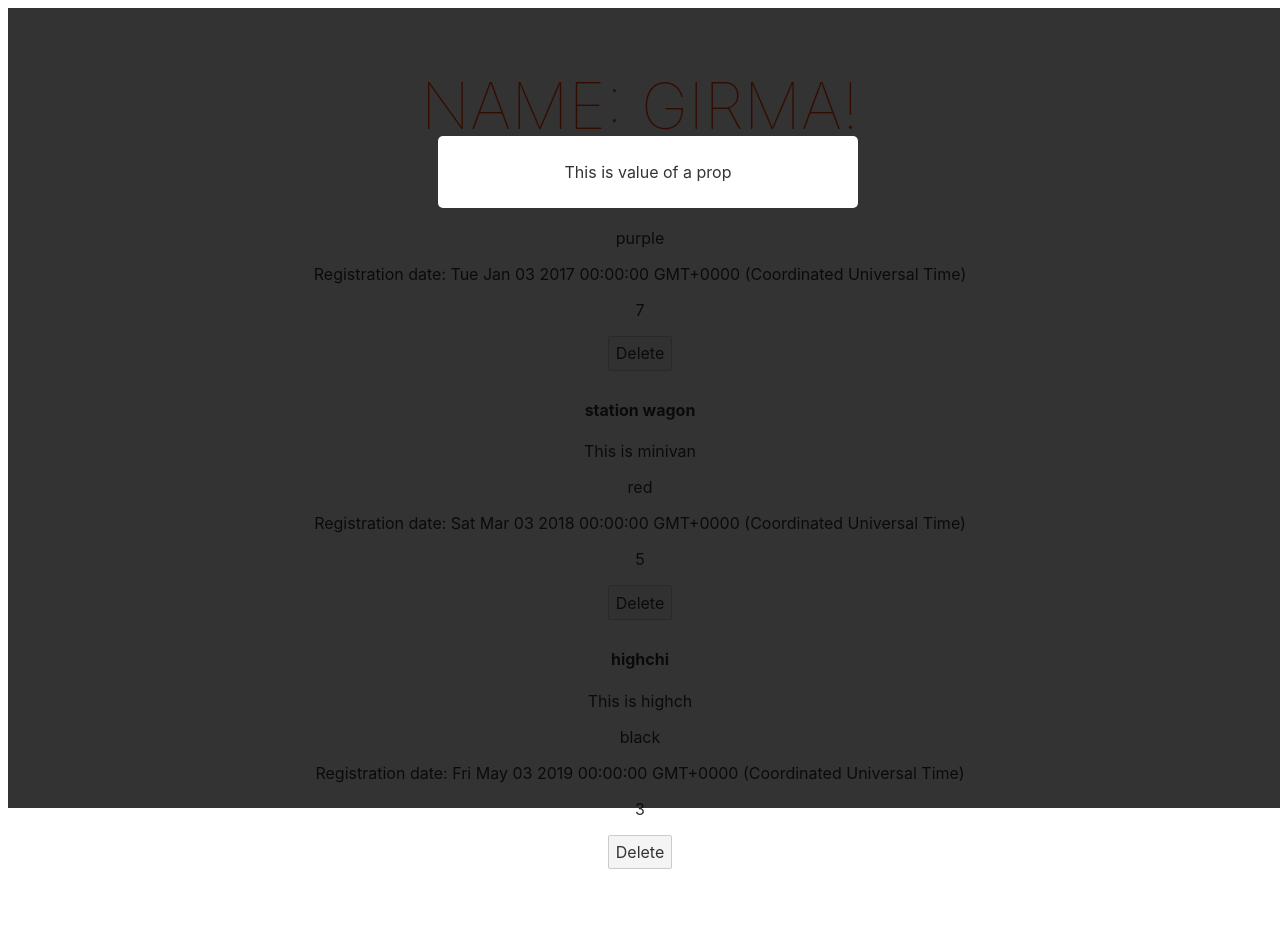
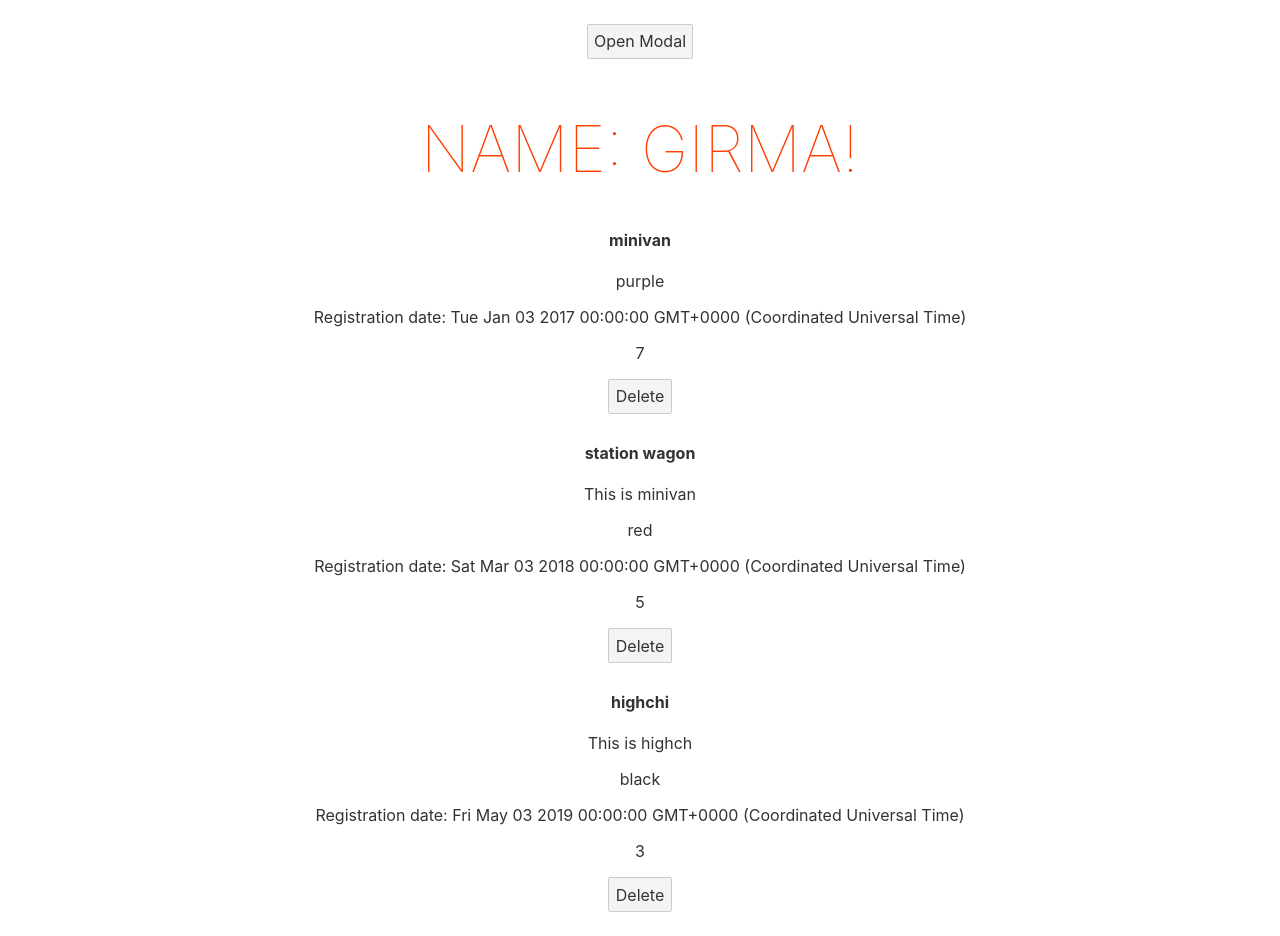
Before and after one commit to girma-tesfaye/svelteup, a Svelte app: page / in a window 1280 px wide. Before the commit the page ends 893 px from the top, so only its background shows below. Built offline with nearby package versions, Linux system fonts and the light colour scheme.

Commit message:
Event forwarding

```diff
--- a/src/App.svelte
+++ b/src/App.svelte
@@ -1,6 +1,10 @@
 <script>
 	import Modal from "./Modal.svelte";
 	let name = "Girma";
+	let showModal = false;
+	const toggleModal = () => {
+		showModal = !showModal
+	}
 	//let role = "Sr. Dev";
 	// let color = "pink";
 	// let size = "Big";
@@ -47,8 +51,9 @@
 	)}
 </script>
 
-<Modal showModal={true} message="This is value of a prop"/>
+<Modal {showModal} message="This is value of a prop" on:click={toggleModal}/>
 <main>
+	<button on:click={toggleModal}>Open Modal</button>
 	<h1>Name: {name}!</h1>
 	<!-- <p>{description}</p> -->
 	<!-- <button style="color: {color}" on:click={changeColor}>Change color</button> -->
--- a/src/Modal.svelte
+++ b/src/Modal.svelte
@@ -1,11 +1,13 @@
 <script>
     export let showModal = false;
-    export let message = "This is default"
+    export let message = "This is default";
+    export let isPromo = false;
 </script>
 
 {#if showModal}
-   <div class="backdrop">
-        <div class="modal">
+   <!-- svelte-ignore a11y-click-events-have-key-events -->
+   <div class="backdrop" class:promo={isPromo} on:click>
+        <div class="modal" >
             <p>{message}</p>
         </div>
     </div>
@@ -30,4 +32,7 @@
         border: none;
         border-radius: 5px;
     }
+    .promo {
+        background: crimson;
+    }
 </style>
```
